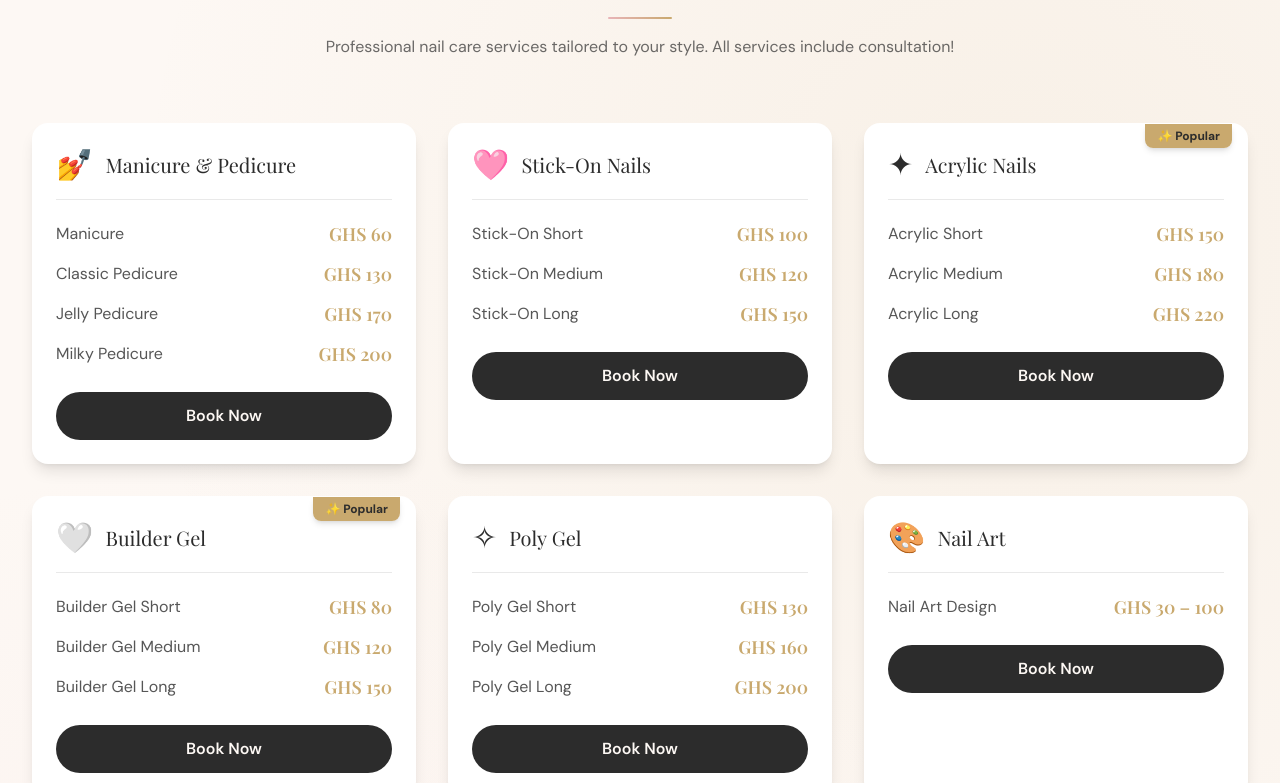
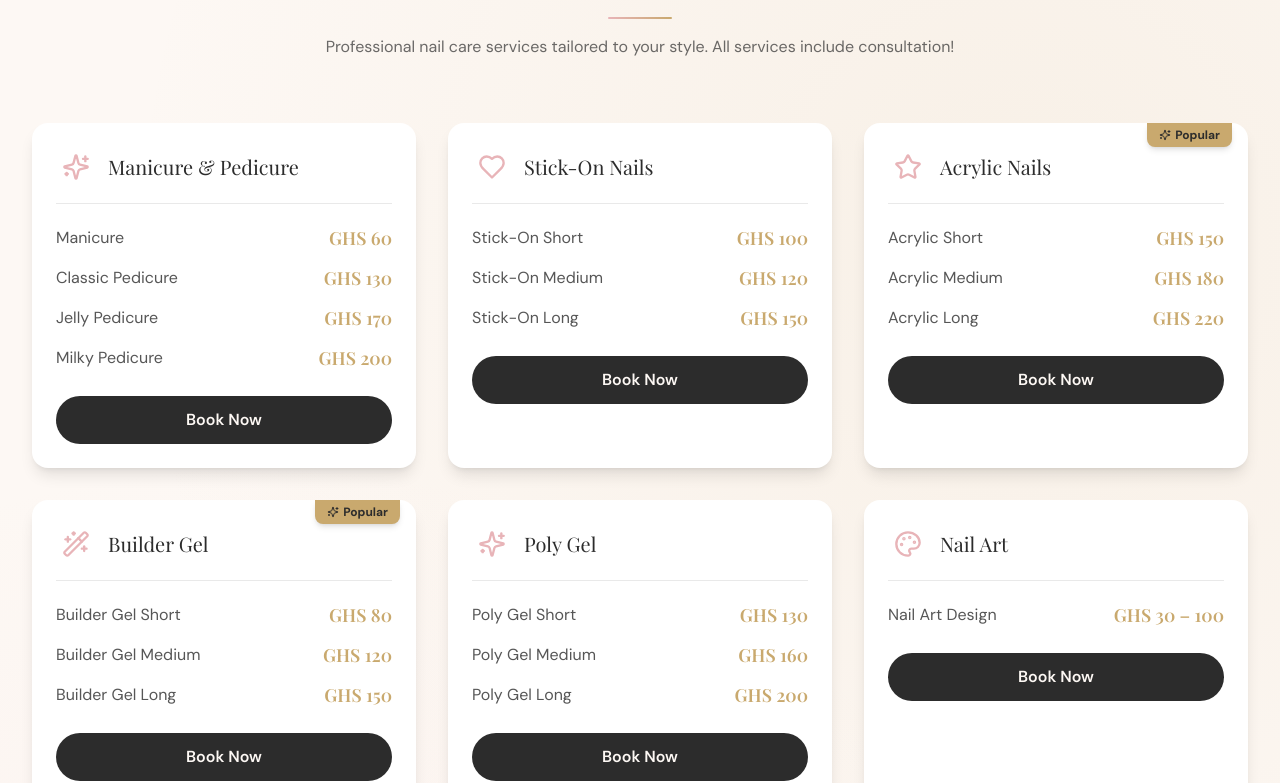
Before and after one commit to Dickson32-cell/NailedbySema_website, a React (Vite) app: page / in a window 1280 px wide. Shown: the part 847-1630 px from the top of the page. Built offline with nearby package versions, Linux system fonts and the light colour scheme; no server answers; the database is empty; a web font is replaced by a local one.

Commit message:
feat: premium nail salon redesign with glassmorphism UI

```diff
--- a/src/components/Gallery.jsx
+++ b/src/components/Gallery.jsx
@@ -1,6 +1,7 @@
 import { useState, useEffect } from 'react'
 import { motion, AnimatePresence } from 'framer-motion'
 import { fetchGalleryMedia } from '../lib/supabase'
+import { X, ChevronLeft, ChevronRight } from 'lucide-react'
 
 const categories = ['All', 'Gel', 'Acrylic', 'Nail Art', 'Pedicure']
 
@@ -60,10 +61,10 @@ const Gallery = () => {
               onClick={() => setActiveCategory(category)}
               whileHover={{ scale: 1.05 }}
               whileTap={{ scale: 0.95 }}
-              className={`font-body px-6 py-2 rounded-full transition-all duration-300 ${
+              className={`font-body px-6 py-2 rounded-full transition-all duration-300 cursor-pointer ${
                 activeCategory === category
                   ? 'bg-dustyrose text-charcoal shadow-lg shadow-dustyrose/30'
-                  : 'bg-porcelain text-charcoal/70 hover:bg-dustyrose/20'
+                  : 'bg-white/70 backdrop-blur-md text-charcoal/70 hover:bg-dustyrose/20 border border-white/20'
               }`}
             >
               {category}
@@ -147,11 +148,11 @@ const Gallery = () => {
                 initial={{ scale: 0 }}
                 animate={{ scale: 1 }}
                 exit={{ scale: 0 }}
-                className="absolute top-6 right-6 w-12 h-12 bg-porcelain/10 hover:bg-porcelain/20 rounded-full
-                           flex items-center justify-center text-white text-2xl transition-colors duration-300"
+                className="absolute top-6 right-6 w-12 h-12 bg-white/10 hover:bg-white/20 backdrop-blur-md rounded-full
+                           flex items-center justify-center text-white transition-colors duration-300 cursor-pointer border border-white/20"
                 onClick={() => setSelectedMedia(null)}
               >
-                &times;
+                <X size={24} />
               </motion.button>
 
               {/* Media */}
--- a/src/components/Navbar.jsx
+++ b/src/components/Navbar.jsx
@@ -50,7 +50,7 @@ const Navbar = () => {
             >
               <Link
                 to="/"
-                className={`font-display text-2xl font-semibold transition-colors duration-300 ${
+                className={`font-display text-2xl font-semibold transition-colors duration-300 cursor-pointer ${
                   scrolled ? 'text-charcoal' : 'text-porcelain'
                 }`}
               >
@@ -58,6 +58,7 @@ const Navbar = () => {
                   initial={{ opacity: 0, y: -10 }}
                   animate={{ opacity: 1, y: 0 }}
                   transition={{ duration: 0.5, delay: 0.2 }}
+                  className="inline-block"
                 >
                   Nailedby
                 </motion.span>
@@ -102,7 +103,7 @@ const Navbar = () => {
               initial={{ opacity: 0 }}
               animate={{ opacity: 1 }}
               transition={{ delay: 0.5 }}
-              className={`md:hidden p-2 rounded-lg transition-all duration-300 ${
+              className={`md:hidden p-2 rounded-lg transition-all duration-300 cursor-pointer ${
                 scrolled
                   ? 'text-charcoal hover:bg-dustyrose/10'
                   : 'text-porcelain hover:bg-white/10'
--- a/src/components/Services.jsx
+++ b/src/components/Services.jsx
@@ -1,10 +1,10 @@
 import { motion } from 'framer-motion'
-import { Download } from 'lucide-react'
+import { Download, Sparkles, Star, Heart, Home, BookOpen, Palette, Eye, Wand2 } from 'lucide-react'
 
 const serviceCategories = [
   {
     category: 'Manicure & Pedicure',
-    emoji: '💅',
+    icon: Sparkles,
     items: [
       { name: 'Manicure', price: 'GHS 60' },
       { name: 'Classic Pedicure', price: 'GHS 130' },
@@ -15,7 +15,7 @@ const serviceCategories = [
   },
   {
     category: 'Stick-On Nails',
-    emoji: '🩷',
+    icon: Heart,
     items: [
       { name: 'Stick-On Short', price: 'GHS 100' },
       { name: 'Stick-On Medium', price: 'GHS 120' },
@@ -25,7 +25,7 @@ const serviceCategories = [
   },
   {
     category: 'Acrylic Nails',
-    emoji: '✦',
+    icon: Star,
     items: [
       { name: 'Acrylic Short', price: 'GHS 150' },
       { name: 'Acrylic Medium', price: 'GHS 180' },
@@ -35,7 +35,7 @@ const serviceCategories = [
   },
   {
     category: 'Builder Gel',
-    emoji: '🤍',
+    icon: Wand2,
     items: [
       { name: 'Builder Gel Short', price: 'GHS 80' },
       { name: 'Builder Gel Medium', price: 'GHS 120' },
@@ -45,7 +45,7 @@ const serviceCategories = [
   },
   {
     category: 'Poly Gel',
-    emoji: '✧',
+    icon: Sparkles,
     items: [
       { name: 'Poly Gel Short', price: 'GHS 130' },
       { name: 'Poly Gel Medium', price: 'GHS 160' },
@@ -55,7 +55,7 @@ const serviceCategories = [
   },
   {
     category: 'Nail Art',
-    emoji: '🎨',
+    icon: Palette,
     items: [
       { name: 'Nail Art Design', price: 'GHS 30 – 100' },
     ],
@@ -63,7 +63,7 @@ const serviceCategories = [
   },
   {
     category: 'Lashes',
-    emoji: '✨',
+    icon: Sparkles,
     items: [
       { name: 'Classic Set', price: 'GHS 150' },
       { name: 'Classic Cateye', price: 'GHS 180' },
@@ -79,7 +79,7 @@ const serviceCategories = [
   },
   {
     category: 'Brows',
-    emoji: '🤍',
+    icon: Eye,
     items: [
       { name: 'Ombré Brows', price: 'GHS 500' },
     ],
@@ -87,7 +87,7 @@ const serviceCategories = [
   },
   {
     category: 'Nails Training',
-    emoji: '🎓',
+    icon: BookOpen,
     items: [
       { name: '1 Month Course', price: 'GHS 1,500' },
       { name: '3 Months Course', price: 'GHS 3,500' },
@@ -97,7 +97,7 @@ const serviceCategories = [
   },
   {
     category: 'Home Service',
-    emoji: '🏠',
+    icon: Home,
     items: [
       { name: 'Travel Fee (any service)', price: '+ GHS 40' },
     ],
@@ -136,26 +136,27 @@ const Services = ({ onBook, onDownloadHandout }) => {
               viewport={{ once: true }}
               transition={{ duration: 0.5, delay: groupIndex * 0.1 }}
               whileHover={{ y: -8 }}
-              className="card-lift gradient-border bg-white rounded-2xl p-6 shadow-lg overflow-hidden"
+              className="card-lift gradient-border bg-white rounded-2xl p-6 shadow-lg overflow-hidden cursor-pointer"
             >
               {/* Popular Badge */}
               {group.popular && (
                 <div className="absolute -top-0 right-4">
-                  <span className="bg-champagne text-charcoal text-xs font-bold px-3 py-1 rounded-b-lg shadow-md">
-                    ✨ Popular
+                  <span className="bg-champagne text-charcoal text-xs font-bold px-3 py-1 rounded-b-lg shadow-md flex items-center gap-1">
+                    <Sparkles size={12} />
+                    Popular
                   </span>
                 </div>
               )}
 
               {/* Header */}
               <div className="flex items-center gap-3 mb-5 pb-4 border-b border-charcoal/10">
-                <motion.span
-                  className="text-3xl"
+                <motion.div
+                  className="w-10 h-10 flex items-center justify-center text-dustyrose"
                   whileHover={{ scale: 1.2, rotate: [0, -10, 10, 0] }}
                   transition={{ duration: 0.5 }}
                 >
-                  {group.emoji}
-                </motion.span>
+                  <group.icon size={28} />
+                </motion.div>
                 <h3 className="font-display text-xl text-charcoal">{group.category}</h3>
               </div>
 
@@ -179,7 +180,7 @@ const Services = ({ onBook, onDownloadHandout }) => {
                 whileHover={{ scale: 1.02 }}
                 whileTap={{ scale: 0.98 }}
                 className="w-full bg-charcoal text-porcelain font-body font-semibold py-3 rounded-full
-                           hover:bg-dustyrose transition-colors duration-300"
+                           hover:bg-dustyrose transition-colors duration-300 cursor-pointer"
               >
                 Book Now
               </motion.button>
@@ -192,9 +193,9 @@ const Services = ({ onBook, onDownloadHandout }) => {
                   whileTap={{ scale: 0.98 }}
                   className="w-full mt-3 bg-white border-2 border-dustyrose text-dustyrose font-body font-semibold py-3 rounded-full
                              hover:bg-dustyrose hover:text-white transition-colors duration-300
-                             flex items-center justify-center gap-2"
+                             flex items-center justify-center gap-2 cursor-pointer"
                 >
-                  Buy Training Handout (200 GHS) <Download className="w-5 h-5" />
+                  Buy Training Handout (200 GHS) <Download size={18} />
                 </motion.button>
               )}
             </motion.div>
--- a/src/index.css
+++ b/src/index.css
@@ -4,11 +4,50 @@
 @import 'tailwindcss/components';
 @import 'tailwindcss/utilities';
 
+/* Design Tokens */
 :root {
   --color-porcelain: #FDF8F4;
   --color-dustyrose: #E8B4B8;
   --color-champagne: #C9A96E;
   --color-charcoal: #2C2C2C;
+
+  --color-primary: #E8B4B8;
+  --color-secondary: #C9A96E;
+  --color-background: #FDF8F4;
+  --color-text: #2C2C2C;
+  --color-accent: #C9A96E;
+
+  --space-1: 0.25rem;
+  --space-2: 0.5rem;
+  --space-4: 1rem;
+  --space-6: 1.5rem;
+  --space-8: 2rem;
+  --space-12: 3rem;
+  --space-16: 4rem;
+
+  --radius-sm: 4px;
+  --radius-md: 8px;
+  --radius-lg: 16px;
+  --radius-xl: 24px;
+  --radius-full: 9999px;
+
+  --shadow-sm: 0 1px 2px rgba(0,0,0,0.05);
+  --shadow-md: 0 4px 6px rgba(0,0,0,0.1);
+  --shadow-lg: 0 10px 15px rgba(0,0,0,0.1);
+  --shadow-xl: 0 20px 25px rgba(0,0,0,0.15);
+  --shadow-glow: 0 0 20px rgba(201,169,110,0.3);
+}
+
+/* Respect prefers-reduced-motion */
+@media (prefers-reduced-motion: reduce) {
+  *,
+  *::before,
+  *::after {
+    animation-duration: 0.01ms !important;
+    animation-iteration-count: 1 !important;
+    transition-duration: 0.01ms !important;
+    scroll-behavior: auto !important;
+  }
 }
 
 html {
```
Also changed, not shown: src/components/Testimonials.jsx (+9 -6 lines).
